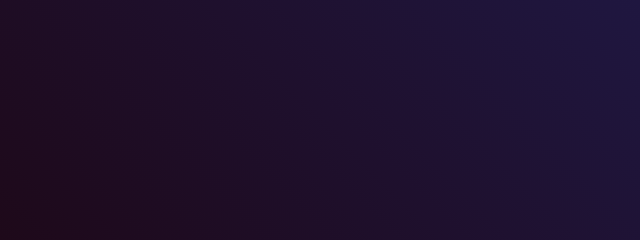
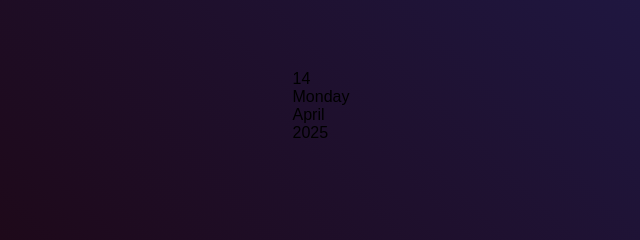
Before and after one commit to rashima200/Calender, a plain HTML site: page index.html in a window 1280 px wide. Shown: the part 294-534 px from the top of the page, 319-959 px from the left. Drawn offline with Linux system fonts and the light colour scheme.

Commit message:
feat:calendar section  is added

```diff
--- a/index.html
+++ b/index.html
@@ -8,7 +8,16 @@
 </head>
 <body>
   <div class="hero">
-
+    <div class="calender">
+        <div class="left">
+            <p>14</p>
+            <p>Monday</p>
+        </div>
+        <div class="right">
+            <p>April</p>
+            <p>2025</p>
+        </div>
+    </div>
   </div>
 </body>
 </html>
```
